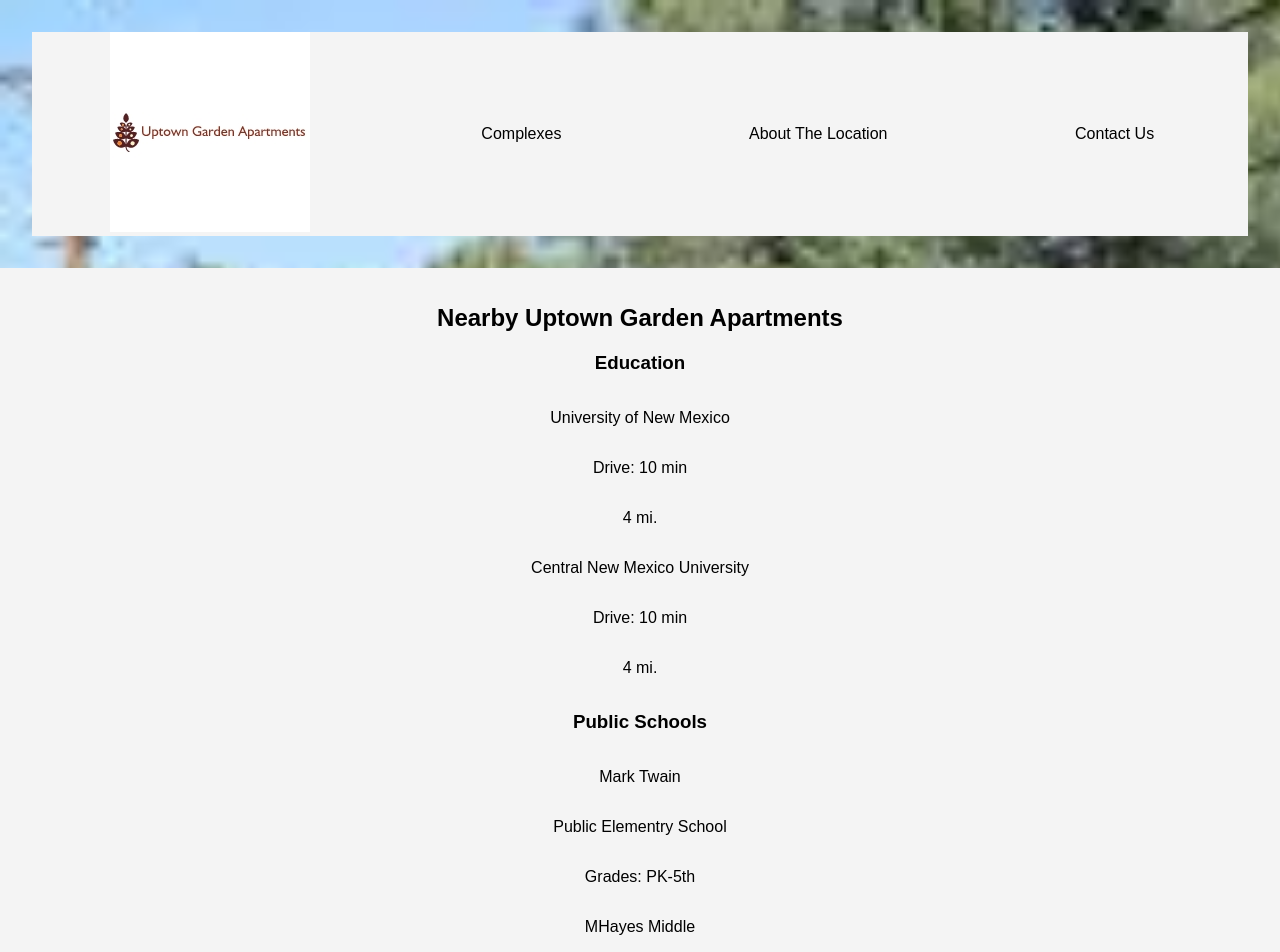
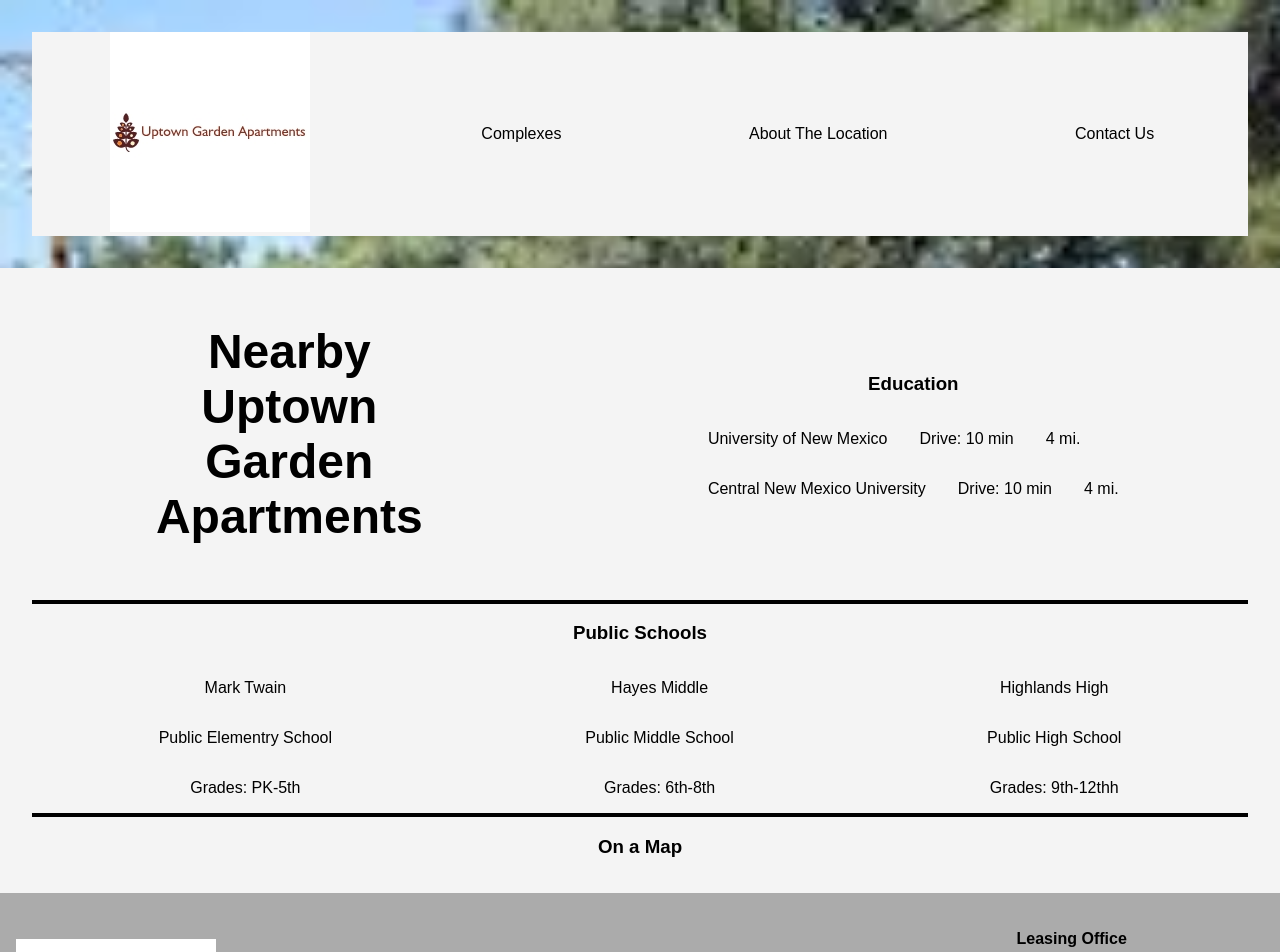
Before and after one commit to piperjarrett/uptown-garden-apartments, a React (Create React App) app: page /location in a window 1280 px wide. Shown: the top 952 px of the page. Built offline with nearby package versions, Linux system fonts and the light colour scheme.

Commit message:
add schools nearby

```diff
--- a/src/AboutLocation/AboutLocation.css
+++ b/src/AboutLocation/AboutLocation.css
@@ -2,3 +2,35 @@
     background-color: rgba(244,244,244,1);
     padding: 1rem;
 }
+
+.location-education {
+    margin: 1rem;
+}
+
+.college {
+    display: flex
+}
+
+.location-public-schools {
+    border-top: 0.3rem solid;
+    border-bottom: 0.3rem solid;
+    margin: 1rem;
+
+}
+
+.public-schools {
+    display: flex;
+    justify-content: space-around;
+}
+
+.about-location-top {
+    display: flex;
+    justify-content: space-around;
+    align-items: center;
+}
+
+.about-location h2 {
+    width: 20rem;
+
+    font-size: 3rem;
+}
--- a/src/AboutLocation/AboutLocation.js
+++ b/src/AboutLocation/AboutLocation.js
@@ -3,29 +3,44 @@ import "./AboutLocation.css";
 const AboutLocation = () => {
   return (
     <div className="about-location">
+      <div className="about-location-top">
         <h2>Nearby Uptown Garden Apartments</h2>
-      <div className="locattion-education">
+        <div className="location-education">
           <h3>Education</h3>
+          <div className="college">
             <p>University of New Mexico</p>
             <p>Drive: 10 min</p>
             <p>4 mi.</p>
+          </div>
+          <div className="college">
             <p>Central New Mexico University</p>
             <p>Drive: 10 min</p>
             <p>4 mi.</p>
           </div>
+        </div>
+      </div>
       <div className="location-public-schools">
         <h3>Public Schools</h3>
+        <div className="public-schools">
+          <div className="school">
             <p>Mark Twain</p>
             <p>Public Elementry School</p>
             <p>Grades: PK-5th</p>
-        <p>MHayes Middle</p>
+          </div>
+          <div className="school">
+            <p>Hayes Middle</p>
             <p>Public Middle School</p>
             <p>Grades: 6th-8th</p>
+          </div>
+          <div className="school">
             <p>Highlands High</p>
             <p>Public High School</p>
             <p>Grades: 9th-12thh</p>
           </div>
         </div>
+      </div>
+      <h3>On a Map</h3>
+    </div>
   );
 };
 
```
Lines whose indentation alone changed are shown as unchanged.
